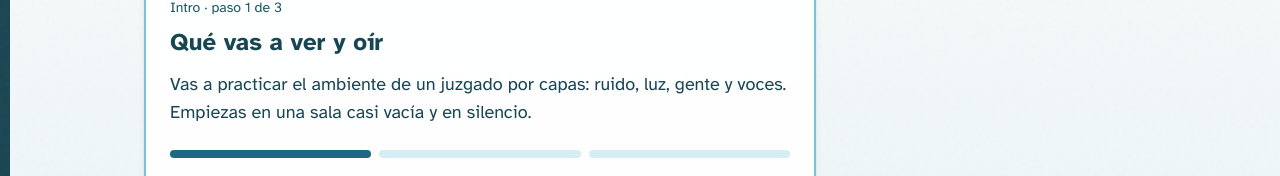
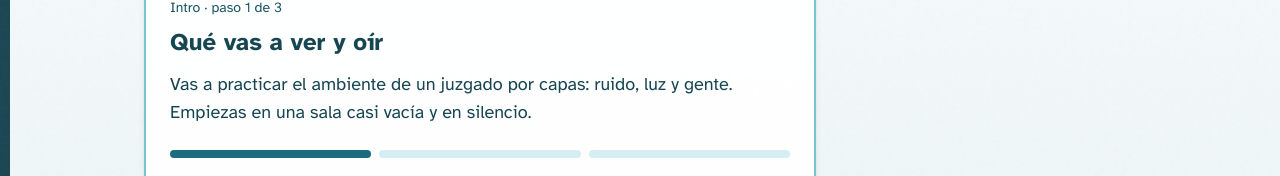
Before and after one commit to tiago-volta/DATATHON-2026, a Next.js app in the folder frontend/: page /sala-previa in a window 1280 px wide. Shown: the part 330-506 px from the top of the page. Built offline with nearby package versions, Linux system fonts and the light colour scheme.

Commit message:
Sala Previa: quitar mención a voces en la intro
Co-authored-by: Manuel Valiño González <manuelvalinogonzalez@gmail.com>

```diff
--- a/frontend/src/components/sala-previa/IntroSalaPrevia.tsx
+++ b/frontend/src/components/sala-previa/IntroSalaPrevia.tsx
@@ -8,7 +8,7 @@ const PASOS = [
   {
     titulo: 'Qué vas a ver y oír',
     cuerpo:
-      'Vas a practicar el ambiente de un juzgado por capas: ruido, luz, gente y voces. Empiezas en una sala casi vacía y en silencio.',
+      'Vas a practicar el ambiente de un juzgado por capas: ruido, luz y gente. Empiezas en una sala casi vacía y en silencio.',
   },
   {
     titulo: 'Tú mandas el ritmo',
```
